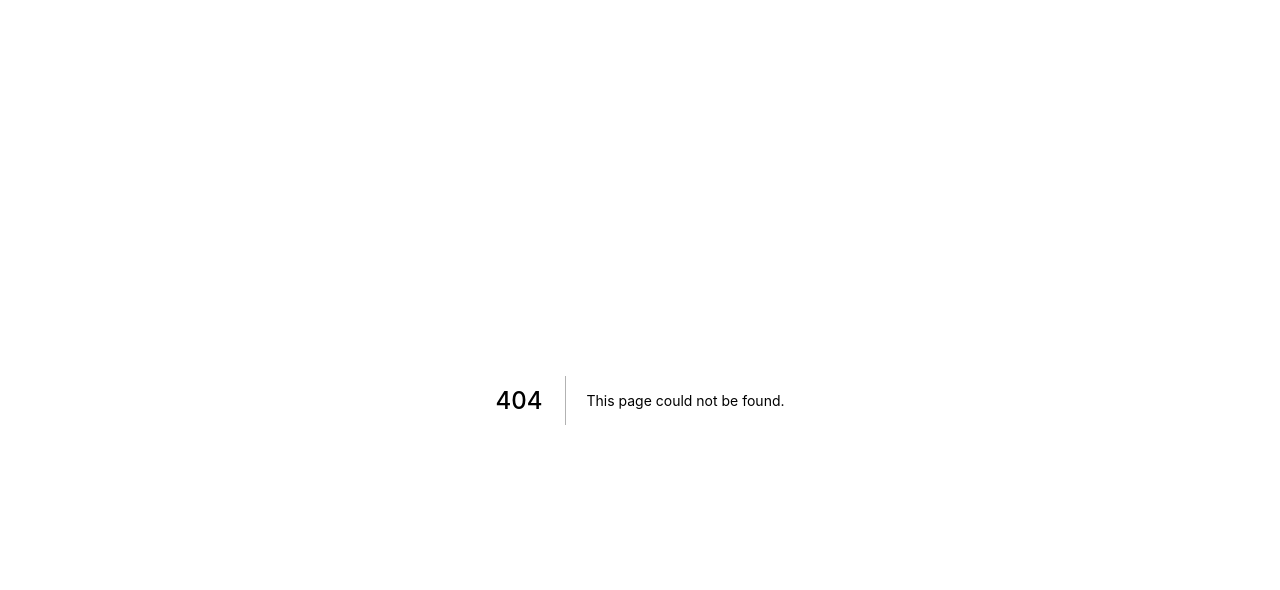
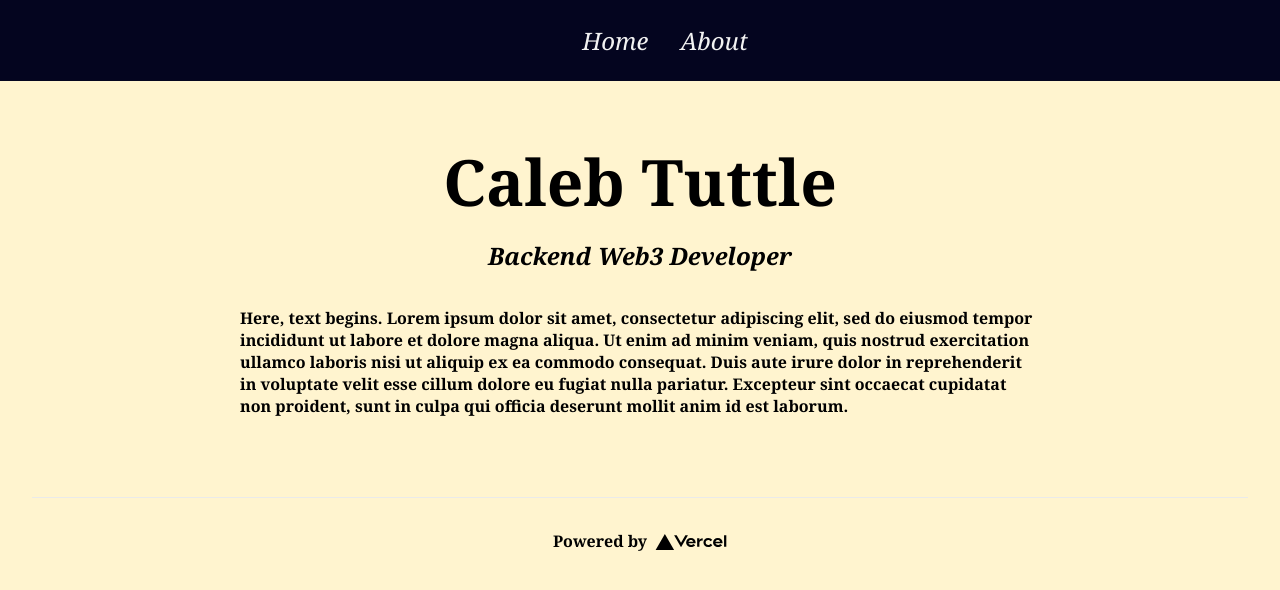
Before and after one commit to calebtuttle/0xcaleb.xyz, a Next.js app: page /home in a window 1280 px wide. Before the commit this address had no page. Shown: the top 590 px of the page. Built offline with nearby package versions, Linux system fonts and the light colour scheme.

Commit message:
First pass. Single page

```diff
--- /dev/null
+++ b/pages/home.js
@@ -0,0 +1,133 @@
+import Head from 'next/head'
+import Image from 'next/image'
+import styles from '../styles/Home.module.css'
+
+const trapezoidStyles = {
+  height: 0,
+  width: "125px",
+  borderBottom: "50px solid #555",
+  borderLeft: "25px solid transparent",
+  borderRight: "25px solid transparent"
+}
+
+const triangleStyles = {
+  marginTop: "100px",
+  height: "80px",
+  // background: "llinear-gradient(to bottom right, transparent 50%,#2E252A 51%), linear-gradient(to top right, transparent 50%,#2E252A 51%), linear-gradient(to bottom left, transparent 50%,#1C151B 51%), linear-gradient(to top left, transparent 50%,#1C151B 51%)",
+  // backgroundPosition: "0 0,0 100%,100% 0,100% 100%",
+  // backgroundSize: "50.3% 50%",
+  backgroundRepeat: "no-repeat",
+}
+// /* Add a black background color to the top navigation */
+// .topnav {
+//   background-color: #333;
+//   overflow: hidden;
+// }
+// /* Style the links inside the navigation bar */
+// .topnav a {
+//   float: left;
+//   color: #f2f2f2;
+//   text-align: center;
+//   padding: 14px 16px;
+//   text-decoration: none;
+//   font-size: 17px;
+// }
+// /* Change the color of links on hover */
+// .topnav a:hover {
+//   background-color: #ddd;
+//   color: black;
+// }
+// /* Add a color to the active/current link */
+// .topnav a.active {
+//   background-color: #04AA6D;
+//   color: white;
+// }
+
+export default function Home() {
+  return (
+    <div>
+      <Head>
+        <title>Caleb Tuttle</title>
+        <meta name="description" content="Caleb Tuttle's website" />
+        <link rel="icon" href="/favicon.ico" />
+      </Head>
+
+      {/* Begin navbar */}
+      <div className={styles.topnavBackground}>
+        <div className={styles.topnavContainer}>
+          <div className={styles.topnav}>
+            <div></div>
+            <a href="#home"><em>Home</em></a>
+            <a href="#about"><em>About</em></a>
+          </div>
+        </div>
+      </div>
+      {/* End navbar */}
+
+      <div className={styles.container}>
+        <main className={styles.main}>
+          <h1 className={styles.title}>
+            Caleb Tuttle
+          </h1>
+
+          <div className={styles.grid}>
+            <h2>
+              <em>Backend Web3 Developer</em>
+            </h2>
+            <p>
+              Here, text begins. Lorem ipsum dolor sit amet, consectetur adipiscing elit, sed do eiusmod tempor incididunt ut labore et dolore magna aliqua. Ut enim ad minim veniam, quis nostrud exercitation ullamco laboris nisi ut aliquip ex ea commodo consequat. Duis aute irure dolor in reprehenderit in voluptate velit esse cillum dolore eu fugiat nulla pariatur. Excepteur sint occaecat cupidatat non proident, sunt in culpa qui officia deserunt mollit anim id est laborum.
+            </p>
+          </div>
+
+          {/* <p className={styles.description}>
+            Get started by editing{' '}
+            <code className={styles.code}>pages/index.js</code>
+          </p>
+
+          <div className={styles.grid}>
+            <a href="https://nextjs.org/docs" className={styles.card}>
+              <h2>Documentation &rarr;</h2>
+              <p>Find in-depth information about Next.js features and API.</p>
+            </a>
+
+            <a href="https://nextjs.org/learn" className={styles.card}>
+              <h2>Learn &rarr;</h2>
+              <p>Learn about Next.js in an interactive course with quizzes!</p>
+            </a>
+
+            <a
+              href="https://github.com/vercel/next.js/tree/canary/examples"
+              className={styles.card}
+            >
+              <h2>Examples &rarr;</h2>
+              <p>Discover and deploy boilerplate example Next.js projects.</p>
+            </a>
+
+            <a
+              href="https://vercel.com/new?utm_source=create-next-app&utm_medium=default-template&utm_campaign=create-next-app"
+              className={styles.card}
+            >
+              <h2>Deploy &rarr;</h2>
+              <p>
+                Instantly deploy your Next.js site to a public URL with Vercel.
+              </p>
+            </a>
+          </div> */}
+        </main>
+
+        <footer className={styles.footer}>
+          <a
+            href="https://vercel.com?utm_source=create-next-app&utm_medium=default-template&utm_campaign=create-next-app"
+            target="_blank"
+            rel="noopener noreferrer"
+          >
+            Powered by{' '}
+            <span className={styles.logo}>
+              <Image src="/vercel.svg" alt="Vercel Logo" width={72} height={16} />
+            </span>
+          </a>
+        </footer>
+      </div>
+    </div>
+  )
+}
--- a/pages/index.js
+++ b/pages/index.js
@@ -6,8 +6,8 @@ export default function Home() {
   return (
     <div className={styles.container}>
       <Head>
-        <title>Create Next App</title>
-        <meta name="description" content="Generated by create next app" />
+        <title>Caleb Tuttle</title>
+        <meta name="description" content="Caleb Tuttle's website" />
         <link rel="icon" href="/favicon.ico" />
       </Head>
 
--- a/styles/Home.module.css
+++ b/styles/Home.module.css
@@ -3,7 +3,7 @@
 }
 
 .main {
-  min-height: 100vh;
+  /* min-height: 100vh; */
   padding: 4rem 0;
   flex: 1;
   display: flex;
@@ -29,7 +29,7 @@
 }
 
 .title a {
-  color: #0070f3;
+  /* color: #0070f3; */
   text-decoration: none;
 }
 
@@ -88,8 +88,9 @@
 .card:hover,
 .card:focus,
 .card:active {
-  color: #0070f3;
-  border-color: #0070f3;
+  /* color: #0070f3; */
+  color: #ac4414;
+  border-color: #ac4414;
 }
 
 .card h2 {
@@ -114,3 +115,41 @@
     flex-direction: column;
   }
 }
+
+.topnavBackground {
+  background-color: #04051f;
+}
+
+.topnavContainer {
+  display: flex;
+  flex-direction: column;
+  justify-content: center;
+  align-items: center;
+}
+
+/* Add a black background color to the top navigation */
+.topnav {
+  overflow: hidden;
+  padding-left: 50px;
+  padding-top: 10px;
+  padding-bottom: 10px;
+  /* margin-right: 50px; */
+  /* margin-left: 50px; */
+}
+
+/* Style the links inside the navigation bar */
+.topnav a {
+float: left;
+color: #f2f2f2;
+text-align: center;
+padding: 14px 16px;
+text-decoration: none;
+font-size: 1.5em;
+font-weight: 100;
+}
+
+/* Change the color of links on hover */
+.topnav a:hover {
+color: #dd5c21;
+transition: all 0.2s ease-in;
+}
--- a/styles/globals.css
+++ b/styles/globals.css
@@ -2,8 +2,14 @@ html,
 body {
   padding: 0;
   margin: 0;
-  font-family: -apple-system, BlinkMacSystemFont, Segoe UI, Roboto, Oxygen,
-    Ubuntu, Cantarell, Fira Sans, Droid Sans, Helvetica Neue, sans-serif;
+  /* font-family: -apple-system, BlinkMacSystemFont, Segoe UI, Roboto, Oxygen,
+    Ubuntu, Cantarell, Fira Sans, Droid Sans, Helvetica Neue, sans-serif; */
+  background-color: #fff4cf;
+  font-family: Georgia, 'Times New Roman', Times, serif;
+  font-weight: 900;
+  color: #000000;
+  /* color: #101c18; */
+  /* color: #001a14; */
 }
 
 a {
```
Also changed, not shown: 2 other files (tests, documents, lock files or other folders).
